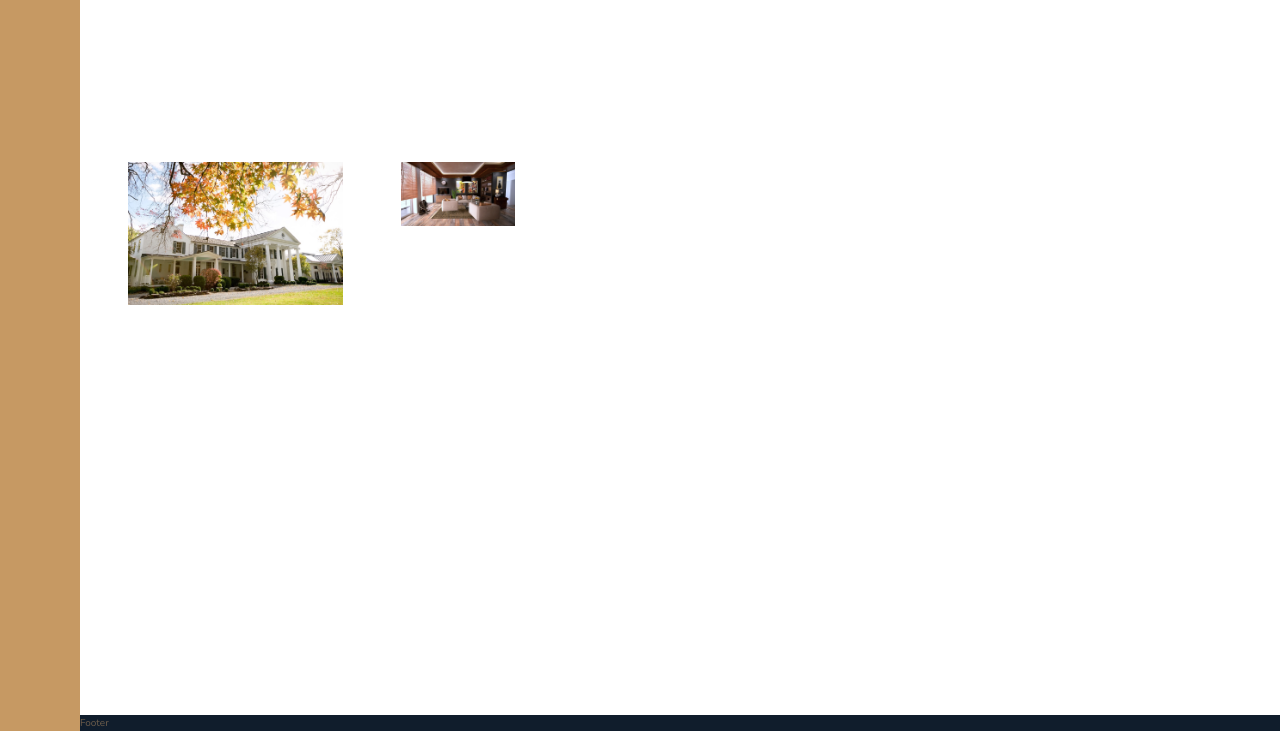
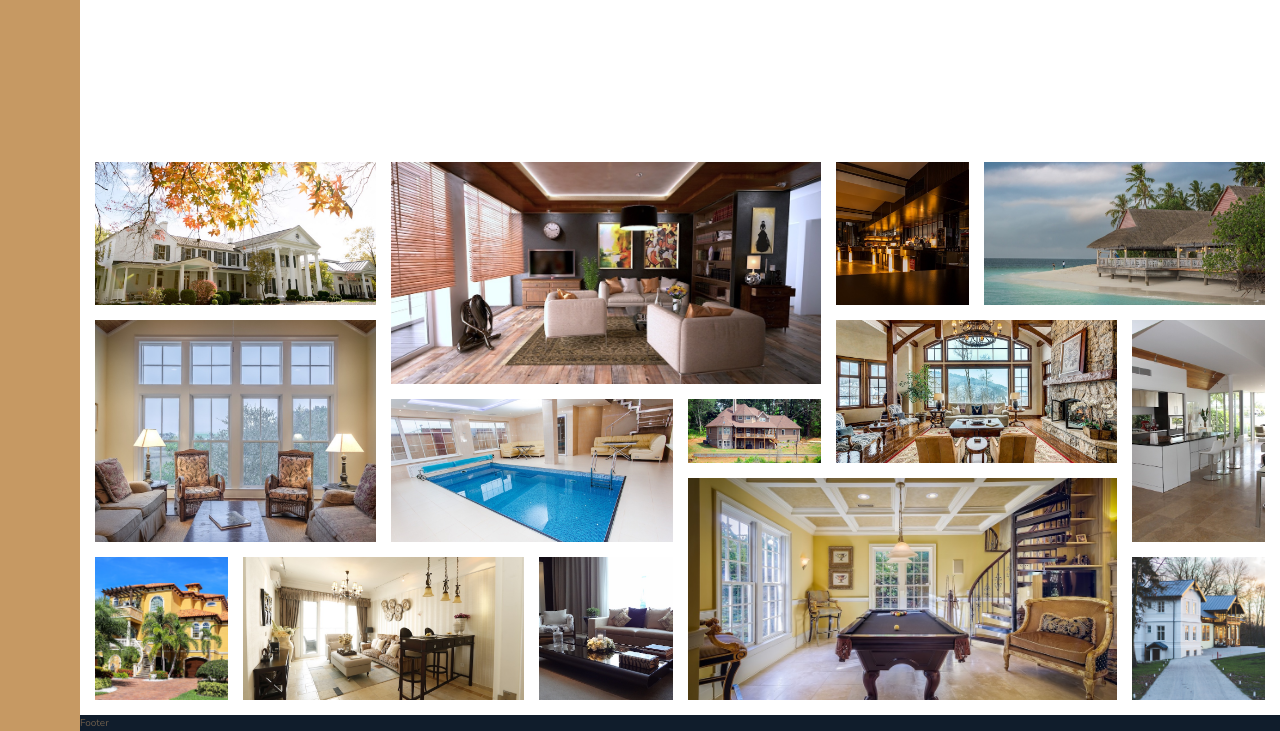
Before and after one commit to SahilS-26/nexter-grid, a website: page index.html in a window 1280 px wide. Shown: the part 2925-3656 px from the top of the page. Drawn offline with nearby package versions, Linux system fonts and the light colour scheme.

Commit message:
gallery part 2

```diff
--- a/index.html
+++ b/index.html
@@ -320,7 +320,65 @@
       <figure class="gallery__item gallery__item--1">
         <img src="img/gal-1.jpeg" alt="Gallery image 1" class="gallery__img" />
       </figure>
-      <img src="img/gal-2.jpeg" alt="Gallery image 1" class="gallery__img" />
+      <figure class="gallery__item gallery__item--2">
+        <img src="img/gal-2.jpeg" alt="Gallery image 2" class="gallery__img" />
+      </figure>
+      <figure class="gallery__item gallery__item--3">
+        <img src="img/gal-3.jpeg" alt="Gallery image 3" class="gallery__img" />
+      </figure>
+      <figure class="gallery__item gallery__item--4">
+        <img src="img/gal-4.jpeg" alt="Gallery image 4" class="gallery__img" />
+      </figure>
+      <figure class="gallery__item gallery__item--5">
+        <img src="img/gal-5.jpeg" alt="Gallery image 5" class="gallery__img" />
+      </figure>
+      <figure class="gallery__item gallery__item--6">
+        <img src="img/gal-6.jpeg" alt="Gallery image 6" class="gallery__img" />
+      </figure>
+      <figure class="gallery__item gallery__item--7">
+        <img src="img/gal-7.jpeg" alt="Gallery image 7" class="gallery__img" />
+      </figure>
+      <figure class="gallery__item gallery__item--8">
+        <img src="img/gal-8.jpeg" alt="Gallery image 8" class="gallery__img" />
+      </figure>
+      <figure class="gallery__item gallery__item--9">
+        <img src="img/gal-9.jpeg" alt="Gallery image 9" class="gallery__img" />
+      </figure>
+      <figure class="gallery__item gallery__item--10">
+        <img
+          src="img/gal-10.jpeg"
+          alt="Gallery image 10"
+          class="gallery__img"
+        />
+      </figure>
+      <figure class="gallery__item gallery__item--11">
+        <img
+          src="img/gal-11.jpeg"
+          alt="Gallery image 11"
+          class="gallery__img"
+        />
+      </figure>
+      <figure class="gallery__item gallery__item--12">
+        <img
+          src="img/gal-12.jpeg"
+          alt="Gallery image 12"
+          class="gallery__img"
+        />
+      </figure>
+      <figure class="gallery__item gallery__item--13">
+        <img
+          src="img/gal-13.jpeg"
+          alt="Gallery image 13"
+          class="gallery__img"
+        />
+      </figure>
+      <figure class="gallery__item gallery__item--14">
+        <img
+          src="img/gal-14.jpeg"
+          alt="Gallery image 14"
+          class="gallery__img"
+        />
+      </figure>
     </section>
 
     <!-- Footer -->
--- a/sass/_gallery.scss
+++ b/sass/_gallery.scss
@@ -12,12 +12,64 @@
       grid-row: 1 / span 2;
       grid-column: 1 / span 2;
     }
+    &--2 {
+      grid-row: 1 / span 3;
+      grid-column: 3 / span 3;
+    }
+    &--3 {
+      grid-row: 1 / span 2;
+      grid-column: 6 / 7;
+    }
+    &--4 {
+      grid-row: 1 / span 2;
+      grid-column: 7 / span 2;
+    }
+    &--5 {
+      grid-row: 3 / span 3;
+      grid-column: 1 / span 2;
+    }
+    &--6 {
+      grid-row: 4 / span 2;
+      grid-column: 3 / span 2;
+    }
+    &--7 {
+      grid-row: 4 / 5;
+      grid-column: 5 / 6;
+    }
+    &--8 {
+      grid-row: 3 / span 2;
+      grid-column: 6 / span 2;
+    }
+    &--9 {
+      grid-row: 3 / span 3;
+      grid-column: 8 / 9;
+    }
+    &--10 {
+      grid-row: 6 / span 2;
+      grid-column: 1 / 2;
+    }
+    &--11 {
+      grid-row: 6 / span 2;
+      grid-column: 2 / span 2;
+    }
+    &--12 {
+      grid-row: 6 / span 2;
+      grid-column: 4 / 5;
+    }
+    &--13 {
+      grid-row: 5 / span 3;
+      grid-column: 5 / span 3;
+    }
+    &--14 {
+      grid-row: 6 / span 2;
+      grid-column: 8 / 9;
+    }
   }
 
   &__img {
     width: 100%;
     height: 100%;
-    object-fit: contain;
+    object-fit: cover;
     display: block;
   }
 }
```
Also changed, not shown: css/style.css, 1 other file.
